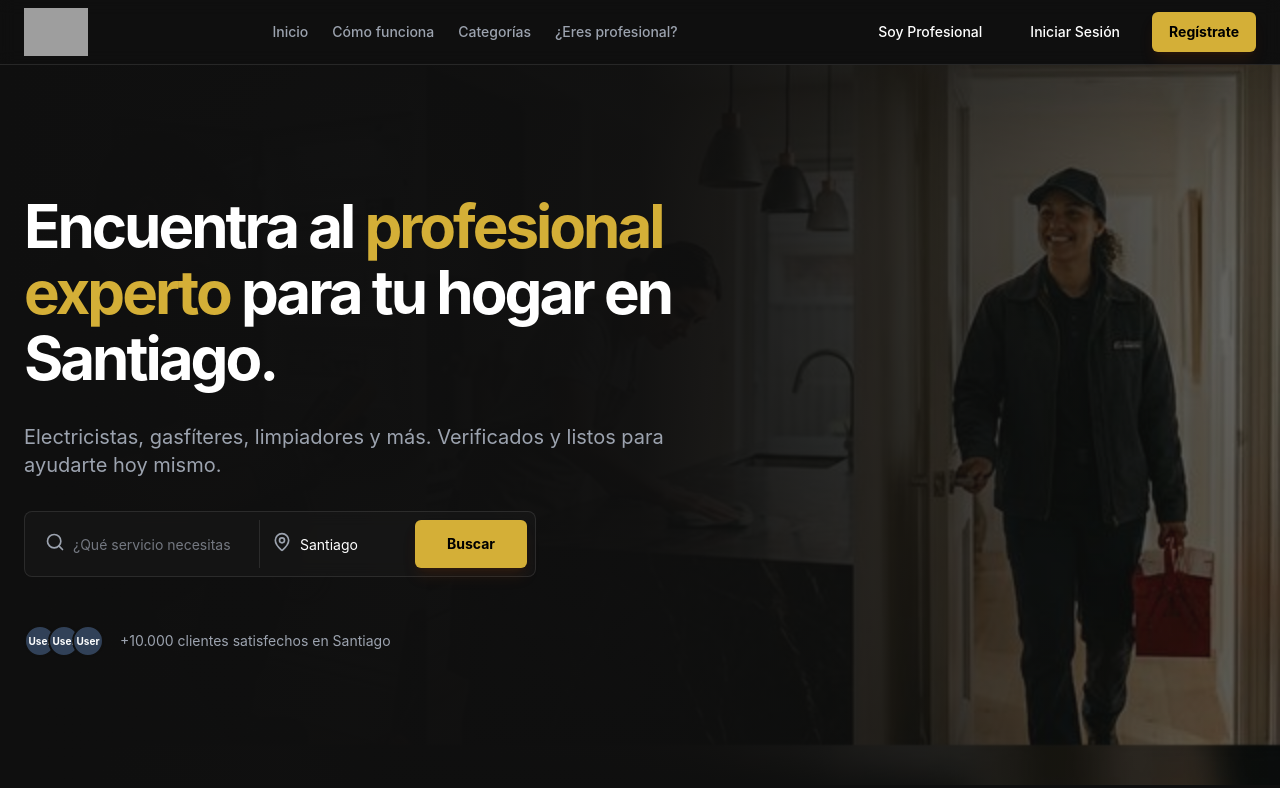
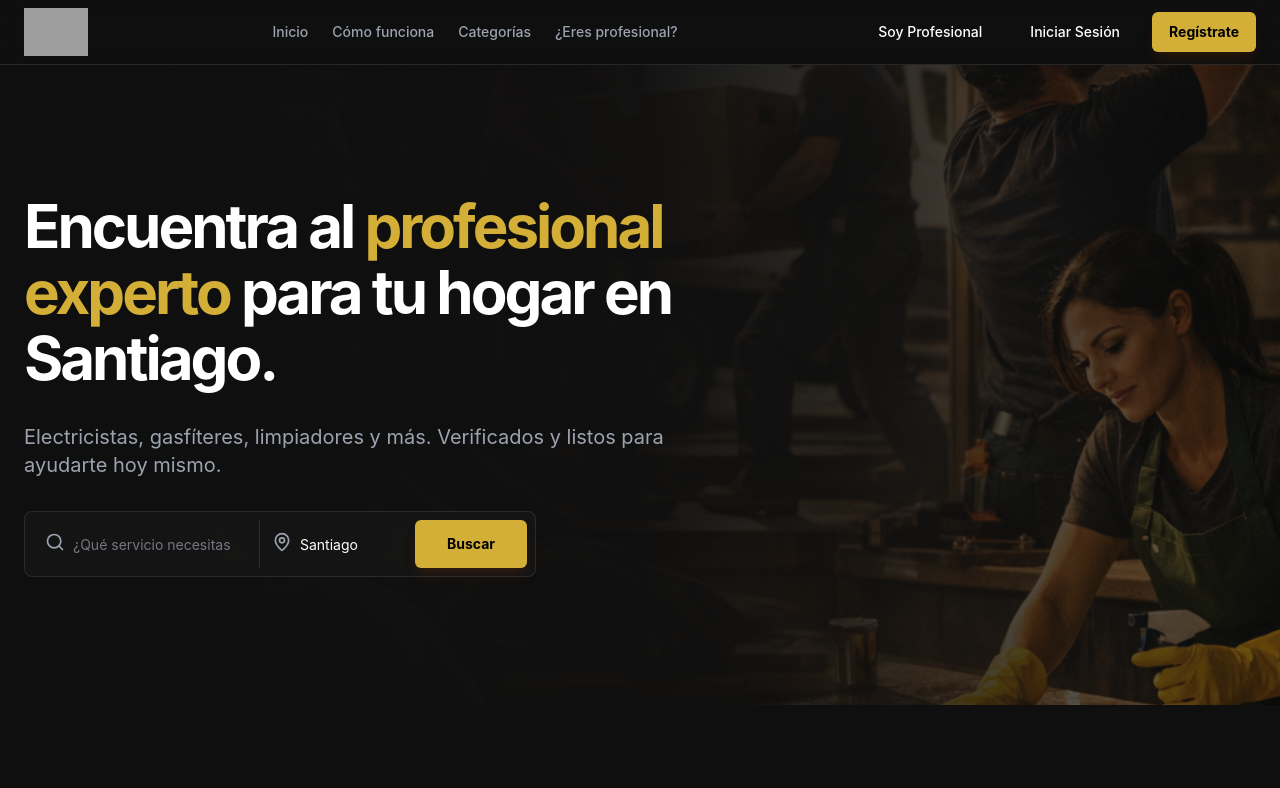
Before and after one commit to fsorianob/Your-Service-antiGravity, a React (Vite) app: page / in a window 1280 px wide. Shown: the top 788 px of the page. Built offline with nearby package versions, Linux system fonts and the light colour scheme; grey boxes are pictures that could not be loaded; the HTML template or start-up script is replaced by a standard one.

Commit message:
feat(branding): update hero image with custom user asset and remove avatar section

```diff
--- a/src/pages/Home.tsx
+++ b/src/pages/Home.tsx
@@ -21,7 +21,7 @@ export default function Home() {
                 <div className="absolute inset-0 z-0">
                     {/* Gradient Background placeholder for Hero Image */}
                     <div className="absolute inset-0 bg-gradient-to-r from-background via-background/95 to-transparent z-10" />
-                    <div className="absolute inset-0 bg-[url('/hero_bg.png')] bg-cover bg-center opacity-40" />
+                    <div className="absolute inset-0 bg-[url('/servicios_variados.png')] bg-cover bg-center opacity-40" />
                 </div>
 
                 <div className="container relative z-20 mx-auto px-4 md:px-6">
@@ -57,16 +57,7 @@ export default function Home() {
                             </Button>
                         </form>
 
-                        <div className="flex items-center gap-4 text-sm text-muted-foreground pt-4">
-                            <div className="flex -space-x-2">
-                                {[1, 2, 3].map((i) => (
-                                    <div key={i} className="w-8 h-8 rounded-full bg-slate-700 border-2 border-background flex items-center justify-center text-[10px] text-white font-bold">
-                                        User
-                                    </div>
-                                ))}
-                            </div>
-                            <p>+10.000 clientes satisfechos en Santiago</p>
-                        </div>
+
                     </div>
                 </div>
             </section>
```
Also changed, not shown: public/servicios_variados.png (added).
